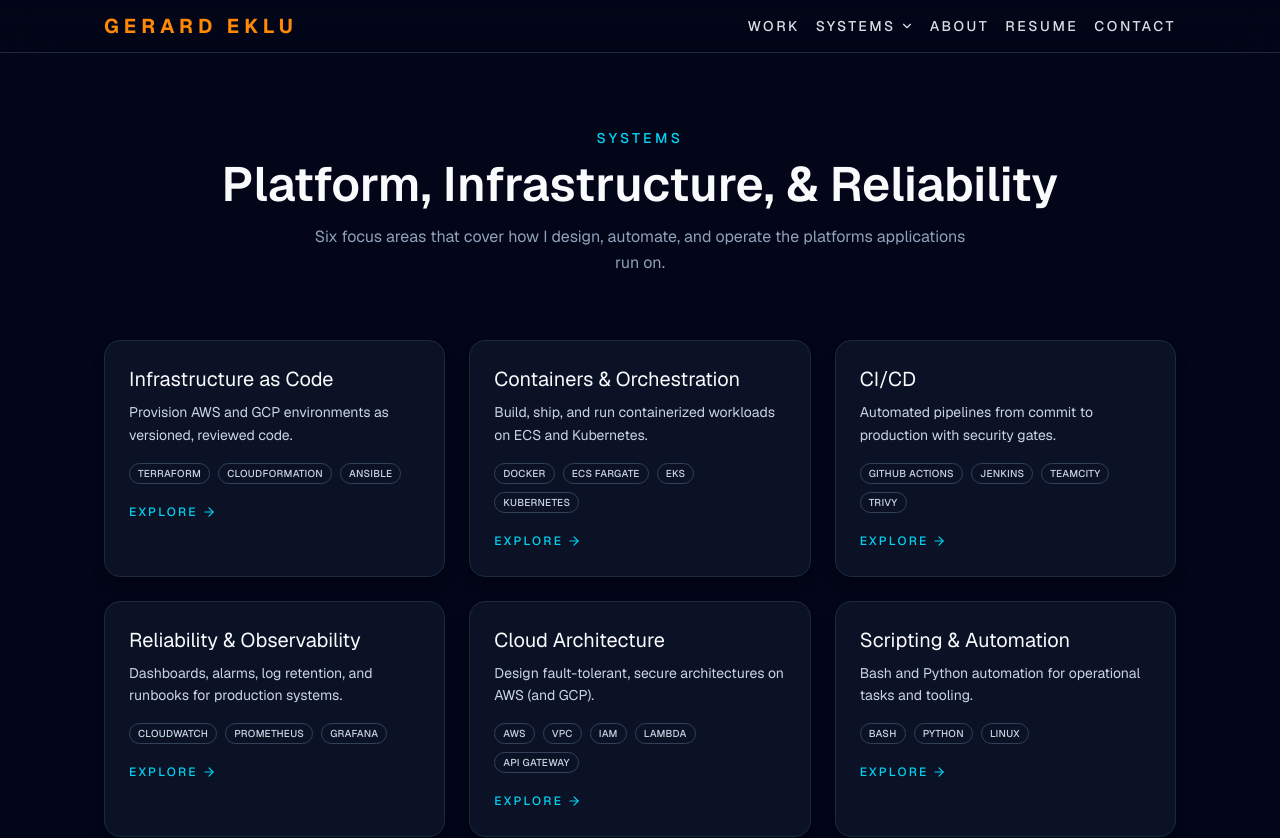
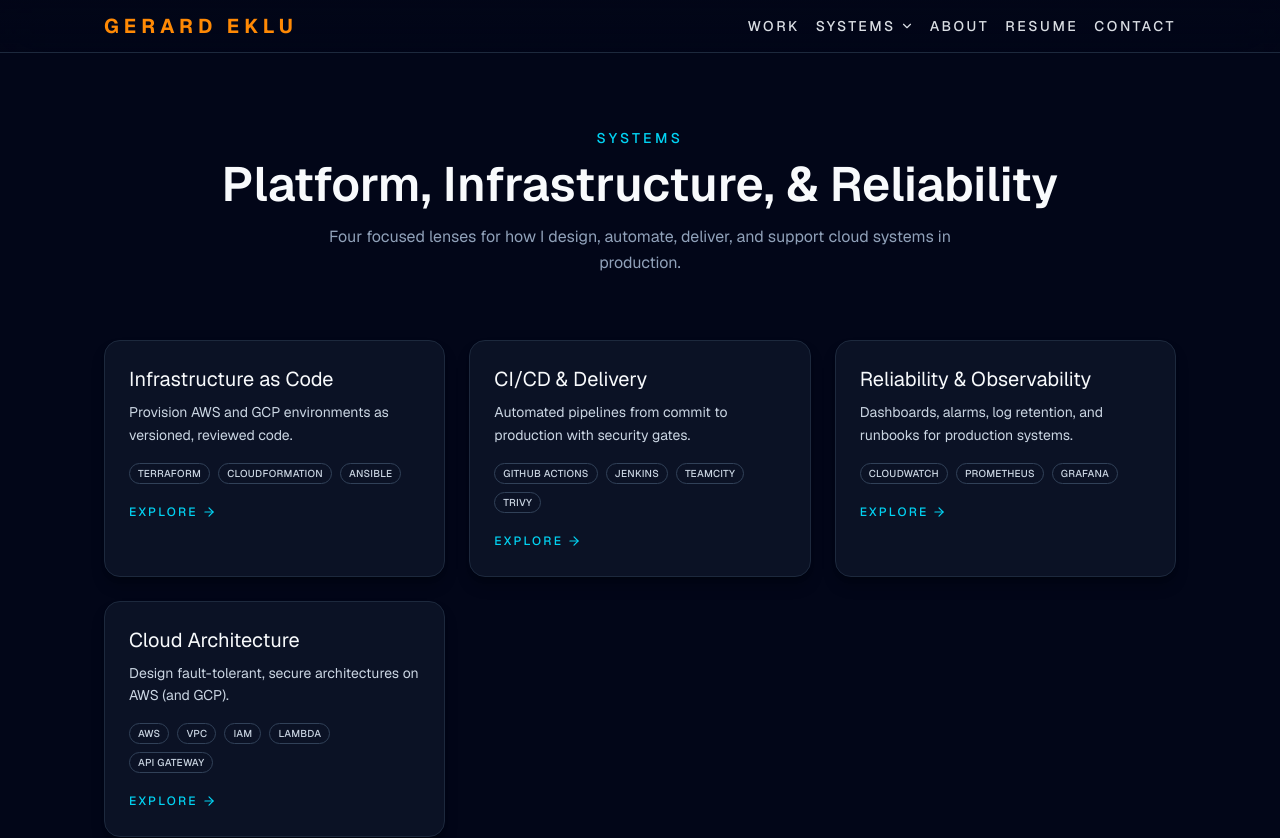
Before and after one commit to gerardinhoo/gerard-portfolio, a Next.js app: page /systems in a window 1280 px wide. Shown: the top 838 px of the page. Built offline with nearby package versions, Linux system fonts and the light colour scheme.

Commit message:
refactor: simplify systems taxonomy and curate category project mapping

```diff
--- a/app/components/About.tsx
+++ b/app/components/About.tsx
@@ -1,6 +1,7 @@
 // app/components/About.tsx
 
 import Image from 'next/image';
+import Link from 'next/link';
 import { skillCategories, getCategoryHeadingClass } from '../data/skills';
 
 export default function About() {
@@ -72,23 +73,20 @@ export default function About() {
 
           {/* CTA */}
           <div className="mt-10 flex flex-col items-center gap-3">
-            <a
-              href="https://github.com/gerardinhoo/Devops-Journey"
-              target="_blank"
-              rel="noopener noreferrer"
+            <Link
+              href="/systems"
               className="rounded-full bg-cyan-500 px-6 py-2 text-white font-medium shadow-md hover:bg-cyan-600 transition focus-visible:outline-none focus-visible:ring-2 focus-visible:ring-cyan-300"
             >
               Explore My Cloud & Platform Work
-              <span className='sr-only'>(opens in new tab)</span>
-            </a>
+            </Link>
 
             <h6 className="text-slate-200 text-sm sm:text-base font-medium text-center">
               Hands-on projects across AWS, GCP, Terraform, Docker, CI/CD, and observability.
             </h6>
 
             <p className="text-slate-400 text-sm text-center max-w-xl">
-              A curated collection of cloud deployments, infrastructure-as-code builds, CI/CD pipelines, containerized applications, monitoring setups,
-              and troubleshooting work that supports the systems side of my portfolio.
+              A curated view of the infrastructure, delivery, cloud architecture,
+              and reliability work that supports the systems side of my portfolio.
             </p>
           </div>
         </div>
--- a/app/components/Flagship.tsx
+++ b/app/components/Flagship.tsx
@@ -38,7 +38,7 @@ export default function Flagship() {
           viewport={{ once: true }}
           className='relative overflow-hidden rounded-3xl border border-orange-400/40 bg-gradient-to-br from-slate-900 via-slate-900 to-slate-950 p-6 md:p-10 shadow-xl shadow-black/40'
         >
-          <span className='absolute right-5 top-5 inline-block rounded-full bg-orange-500/20 text-orange-300 px-3 py-1 text-[11px] font-semibold uppercase tracking-wider'>
+          <span className='mb-4 inline-flex rounded-full bg-orange-500/20 px-3 py-1 text-[11px] font-semibold uppercase tracking-wider text-orange-300 sm:absolute sm:right-5 sm:top-3 sm:mb-0'>
             <span aria-hidden='true'>★</span> Flagship Project
           </span>
 
--- a/app/components/SystemsTeaser.tsx
+++ b/app/components/SystemsTeaser.tsx
@@ -26,8 +26,8 @@ export default function SystemsTeaser() {
             Platform, Infrastructure, & Reliability
           </h2>
           <p className='mt-3 text-sm md:text-base text-slate-400 max-w-2xl mx-auto'>
-            Six focus areas that cover how I design, automate, and operate the
-            platforms applications run on.
+            Four focused lenses for how I design, automate, deliver, and
+            support cloud systems in production.
           </p>
         </div>
 
--- a/app/data/projects.ts
+++ b/app/data/projects.ts
@@ -12,11 +12,9 @@ export type ProjectDomain = 'work' | 'systems' | 'engineering';
  */
 export type SystemCategory =
   | 'infrastructure'
-  | 'containers'
   | 'cicd'
   | 'observability'
-  | 'cloud'
-  | 'scripting';
+  | 'cloud';
 
 export interface Project {
   /**
@@ -31,7 +29,8 @@ export interface Project {
    */
   domains: ProjectDomain[];
   /**
-   * Optional Systems sub-category. Required when `'systems'` is in `domains`.
+   * Optional primary Systems sub-category for project grouping.
+   * Dedicated Systems pages can also reference projects across categories.
    */
   category?: SystemCategory;
   title: string;
@@ -215,6 +214,13 @@ export function getProjectsByCategory(category: SystemCategory): Project[] {
   );
 }
 
+/** Resolve a curated list of project slugs in display order. */
+export function getProjectsBySlugs(slugs: string[]): Project[] {
+  return slugs
+    .map((slug) => findProjectBySlug(slug))
+    .filter((project): project is Project => Boolean(project));
+}
+
 /** All slugs in the dataset (useful for `generateStaticParams`). */
 export function getAllProjectSlugs(): string[] {
   return projects.map((p) => p.slug);
--- a/app/data/systems.ts
+++ b/app/data/systems.ts
@@ -9,6 +9,8 @@ export interface SystemCategoryMeta {
   tools: string[];
   /** Bulleted capabilities shown on the dedicated category page. */
   capabilities: string[];
+  /** Related project slugs shown on the dedicated category page. */
+  projectSlugs: string[];
   /** Notes / lessons learned shown at the bottom of the category page. */
   notes: string[];
 }
@@ -24,8 +26,13 @@ export const systemCategories: SystemCategoryMeta[] = [
       'Reusable Terraform modules for VPCs, ASGs, ALBs, and Lambda APIs',
       'Remote state on S3 with DynamoDB locking; GCS backend on GCP',
       'Workspace-based environment isolation (dev / staging / prod)',
-      'OIDC-based pipeline authentication \u2014 no static credentials',
+      'Pipeline-based infrastructure validation and deployment workflows',
       'Post-provision configuration with Ansible',
+    ],
+    projectSlugs: [
+      'terraform-aws-production-vpc',
+      'gcp-terraform-infra',
+      'taskforge',
     ],
     notes: [
       'Module boundaries matter more than module count \u2014 group by lifecycle.',
@@ -33,26 +40,8 @@ export const systemCategories: SystemCategoryMeta[] = [
     ],
   },
   {
-    slug: 'containers',
-    title: 'Containers & Orchestration',
-    capability:
-      'Build, ship, and run containerized workloads on ECS and Kubernetes.',
-    tools: ['Docker', 'ECS Fargate', 'EKS', 'Kubernetes'],
-    capabilities: [
-      'Multi-stage Dockerfiles tuned for image size and cold-start',
-      'ECS Fargate services behind ALBs with health checks',
-      'Kubernetes workload manifests (Deployment, Service, Ingress, ConfigMap)',
-      'EKS deployments with IRSA-based pod authentication',
-      'Local Docker Compose environments that mirror production wiring',
-    ],
-    notes: [
-      'Health checks are not optional \u2014 they are a contract.',
-      'ARM vs AMD image architecture mismatches are a quiet source of failures.',
-    ],
-  },
-  {
     slug: 'cicd',
-    title: 'CI/CD',
+    title: 'CI/CD & Delivery',
     capability:
       'Automated pipelines from commit to production with security gates.',
     tools: ['GitHub Actions', 'Jenkins', 'TeamCity', 'Trivy'],
@@ -62,6 +51,11 @@ export const systemCategories: SystemCategoryMeta[] = [
       'Push to ECR, deploy to ECS Fargate / Lambda',
       'Jenkins pipelines integrated with Nexus and ECR',
       'Plan-on-PR / apply-on-merge for Terraform changes',
+    ],
+    projectSlugs: [
+      'the-acquisitions',
+      'taskforge',
+      'terraform-aws-production-vpc',
     ],
     notes: [
       'Secrets belong in OIDC + IAM \u2014 not in pipeline variables.',
@@ -81,6 +75,7 @@ export const systemCategories: SystemCategoryMeta[] = [
       'Structured log retention policies tuned per service',
       'Documented production rollback runbooks',
     ],
+    projectSlugs: ['pitchpulse26', 'taskforge', 'the-acquisitions'],
     notes: [
       'Alarms without runbooks generate noise, not action.',
       'Log retention is a cost lever and a compliance lever \u2014 set it deliberately.',
@@ -99,26 +94,15 @@ export const systemCategories: SystemCategoryMeta[] = [
       'Least-privilege IAM roles for compute and CI/CD',
       'AWS Certified Solutions Architect \u2013 Associate',
     ],
+    projectSlugs: [
+      'pitchpulse26',
+      'terraform-aws-production-vpc',
+      'the-acquisitions',
+      'gcp-terraform-infra',
+    ],
     notes: [
       'Default to private subnets; expose intentionally.',
       'Cost shows up in NAT Gateways and idle compute \u2014 watch both.',
-    ],
-  },
-  {
-    slug: 'scripting',
-    title: 'Scripting & Automation',
-    capability:
-      'Bash and Python automation for operational tasks and tooling.',
-    tools: ['Bash', 'Python', 'Linux'],
-    capabilities: [
-      'Bash automations for build, deploy, and ops tasks',
-      'Python scripts for data shaping and reporting',
-      'Idempotent scripts with clear exit codes and logging',
-      'Linux fundamentals: processes, networking, permissions',
-    ],
-    notes: [
-      'A 30-line Bash script with `set -euo pipefail` beats a 300-line one without it.',
-      'If a script ships to prod, it deserves tests.',
     ],
   },
 ];
--- a/app/systems/[category]/page.tsx
+++ b/app/systems/[category]/page.tsx
@@ -2,7 +2,7 @@ import type { Metadata } from 'next';
 import Link from 'next/link';
 import { notFound } from 'next/navigation';
 import ProjectCard from '../../components/ProjectCard';
-import { getProjectsByCategory } from '../../data/projects';
+import { getProjectsBySlugs } from '../../data/projects';
 import {
   findSystemCategory,
   getAllSystemCategorySlugs,
@@ -34,7 +34,7 @@ export default async function SystemCategoryPage({ params }: RouteParams) {
   const meta = findSystemCategory(category);
   if (!meta) notFound();
 
-  const projects = getProjectsByCategory(meta.slug);
+  const projects = getProjectsBySlugs(meta.projectSlugs);
   const featured = projects.find((p) => p.featured) ?? projects[0];
   const others = projects.filter((p) => p !== featured);
 
--- a/app/systems/page.tsx
+++ b/app/systems/page.tsx
@@ -23,8 +23,8 @@ export default function SystemsPage() {
             Platform, Infrastructure, &amp; Reliability
           </h1>
           <p className='mt-4 text-sm md:text-base text-slate-400 max-w-2xl mx-auto leading-relaxed'>
-            Six focus areas that cover how I design, automate, and operate the
-            platforms applications run on.
+            Four focused lenses for how I design, automate, deliver, and
+            support cloud systems in production.
           </p>
         </header>
 
```
